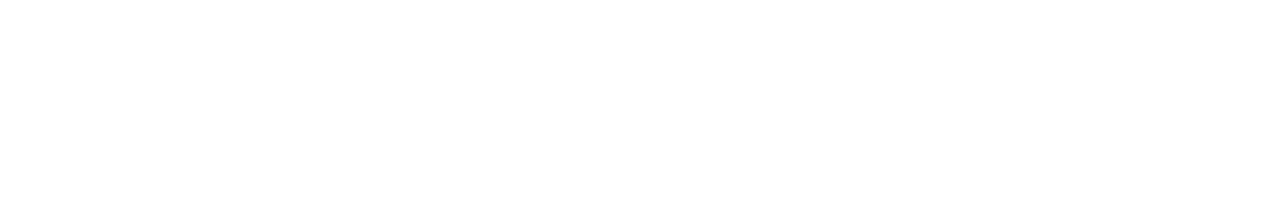
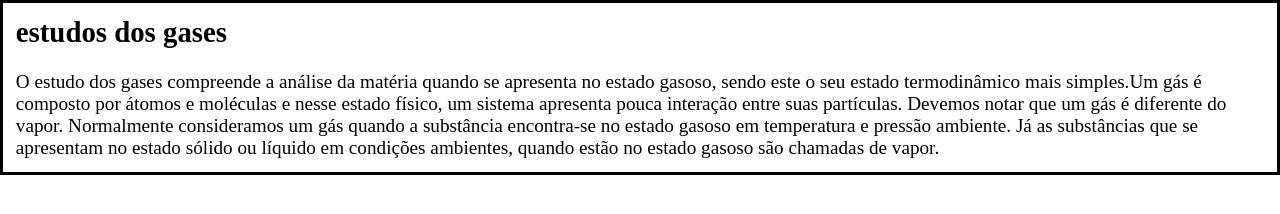
Before and after one commit to yasminoliv3ira/ep6, a plain HTML site: page index.html in a window 1280 px wide. Drawn offline with Linux system fonts and the light colour scheme.

Commit message:
Add files via upload

```diff
--- a/index.html
+++ b/index.html
@@ -5,8 +5,18 @@
     <meta http-equiv="X-UA-Compatible" content="IE=edge">
     <meta name="viewport" content="width=device-width, initial-scale=1.0">
     <title>Document</title>
+    <link rel="stylesheet" href="style.css">
 </head>
 <body>
+    <nav class="gases">
+    <h1>estudos dos gases</h1><br>
+    <p> O estudo dos gases compreende a análise da matéria quando se apresenta no estado gasoso, sendo este o seu estado termodinâmico mais simples.Um gás é composto por átomos e moléculas e nesse estado físico, um sistema apresenta pouca interação entre suas partículas.
 
-</body><script></script>
+        Devemos notar que um gás é diferente do vapor. Normalmente consideramos um gás quando a substância encontra-se no estado gasoso em temperatura e pressão ambiente.
+
+        Já as substâncias que se apresentam no estado sólido ou líquido em condições ambientes, quando estão no estado gasoso são chamadas de vapor.
+
+        </p>
+    </nav>
+</body>
 </html>
--- /dev/null
+++ b/style.css
@@ -0,0 +1,15 @@
+*{
+    padding: 0 ;
+    margin: 0;
+}
+
+
+
+body{
+     background-color: white;
+     font-size: larger;
+}
+.gases{
+    padding: 1%;
+    border: solid black 3px;
+}
```
